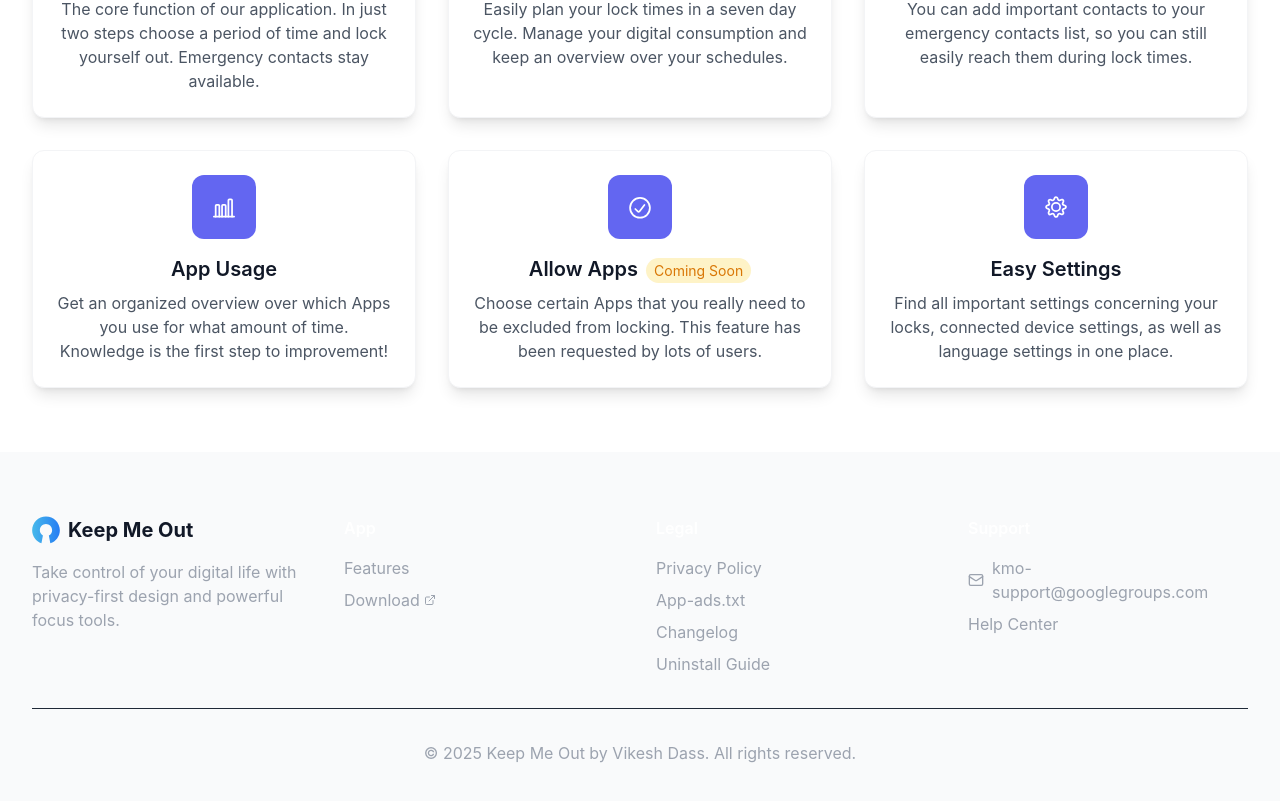
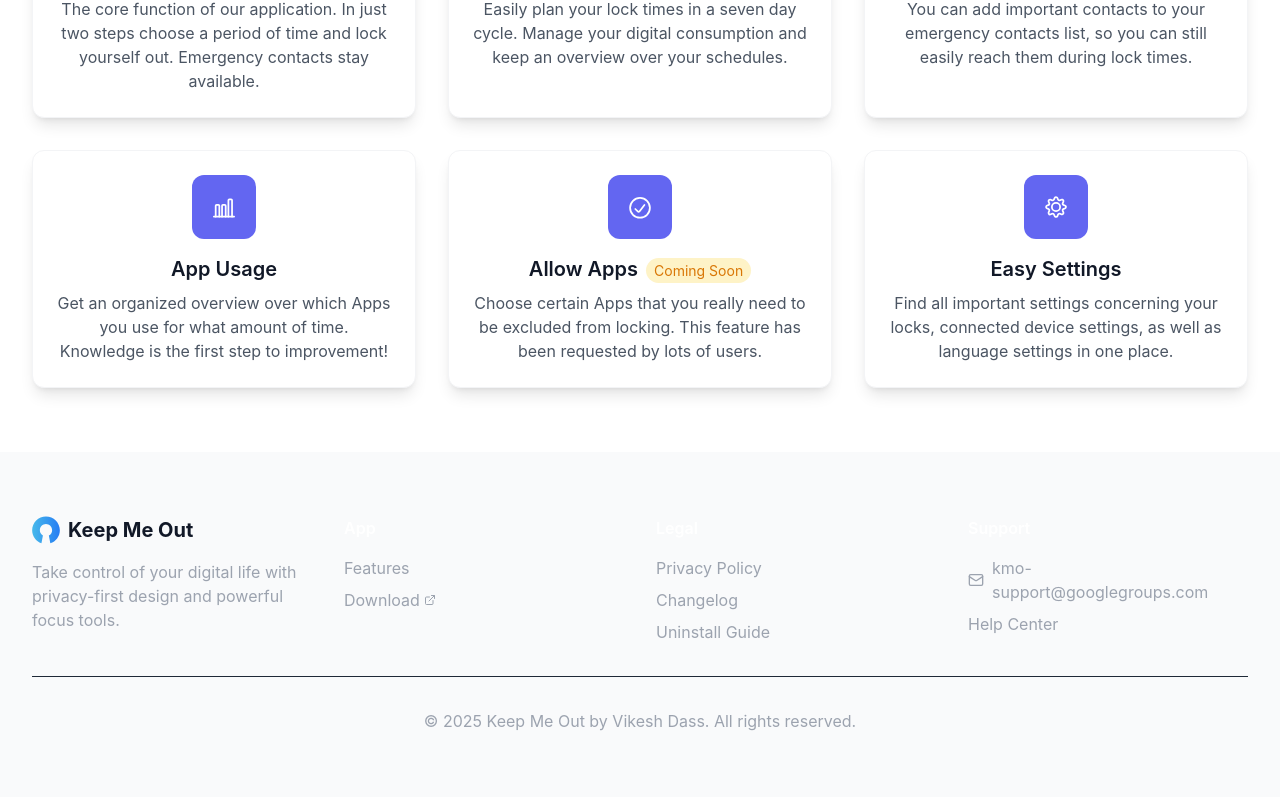
Before and after one commit to KeepMeOut/KeepMeOut.github.io, a Next.js app: page / in a window 1280 px wide. Shown: the part 1195-1996 px from the top of the page. Built offline with nearby package versions, Linux system fonts and the light colour scheme.

Commit message:
fix: Remove app-ads.txt from navigation
- Keep app-ads.txt file accessible at URL for ad networks
- Remove footer link as users don't need to navigate to it
- File remains available at https://keepmeout.github.io/app-ads.txt

```diff
--- a/src/data/navigation.ts
+++ b/src/data/navigation.ts
@@ -40,11 +40,6 @@
       href: ROUTES.PRIVACY,
     },
     {
-      id: 'app-ads',
-      label: 'App-ads.txt',
-      href: '/app-ads.txt',
-    },
-    {
       id: 'changelog',
       label: 'Changelog',
       href: EXTERNAL_LINKS.CHANGELOG,
```
